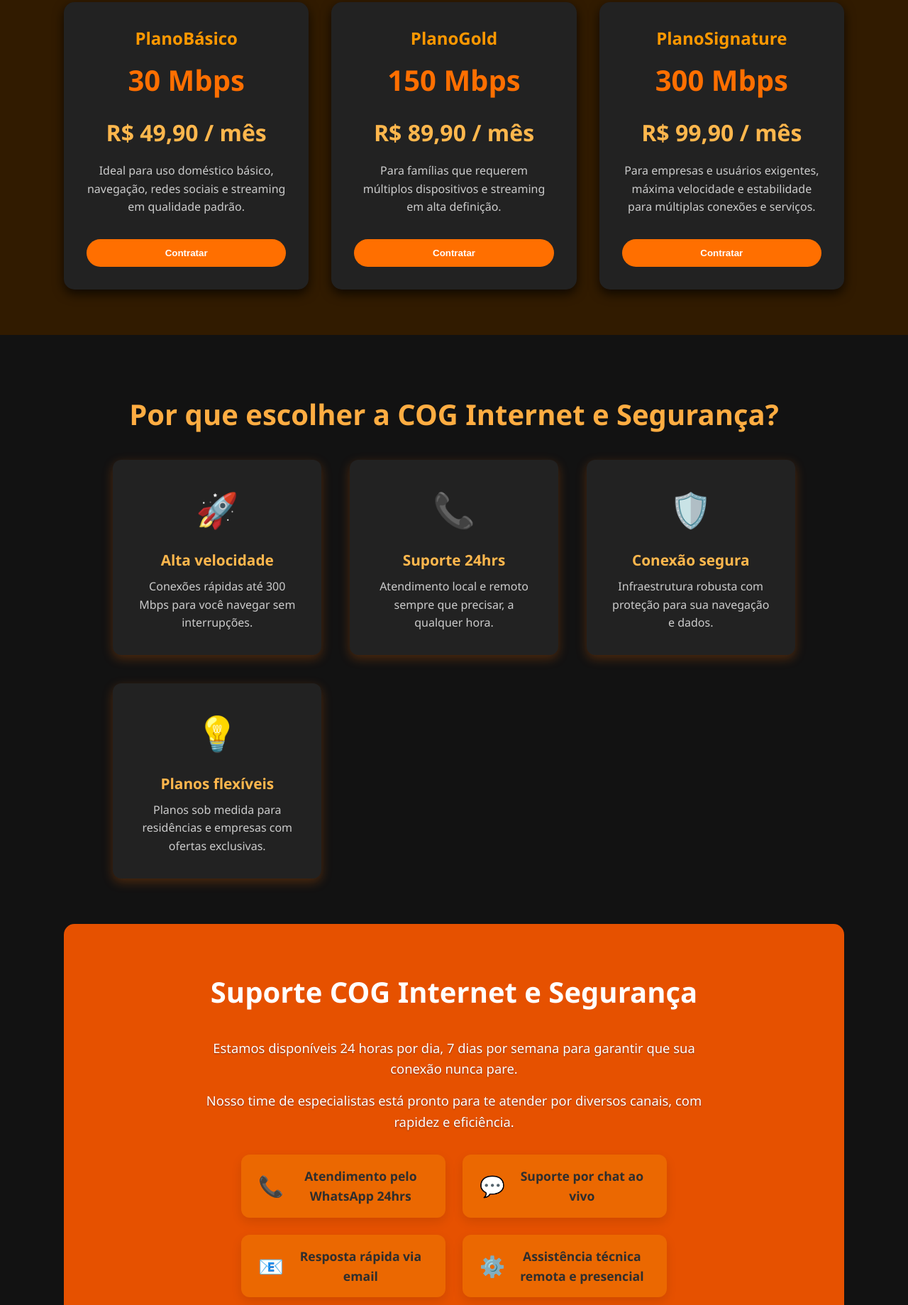
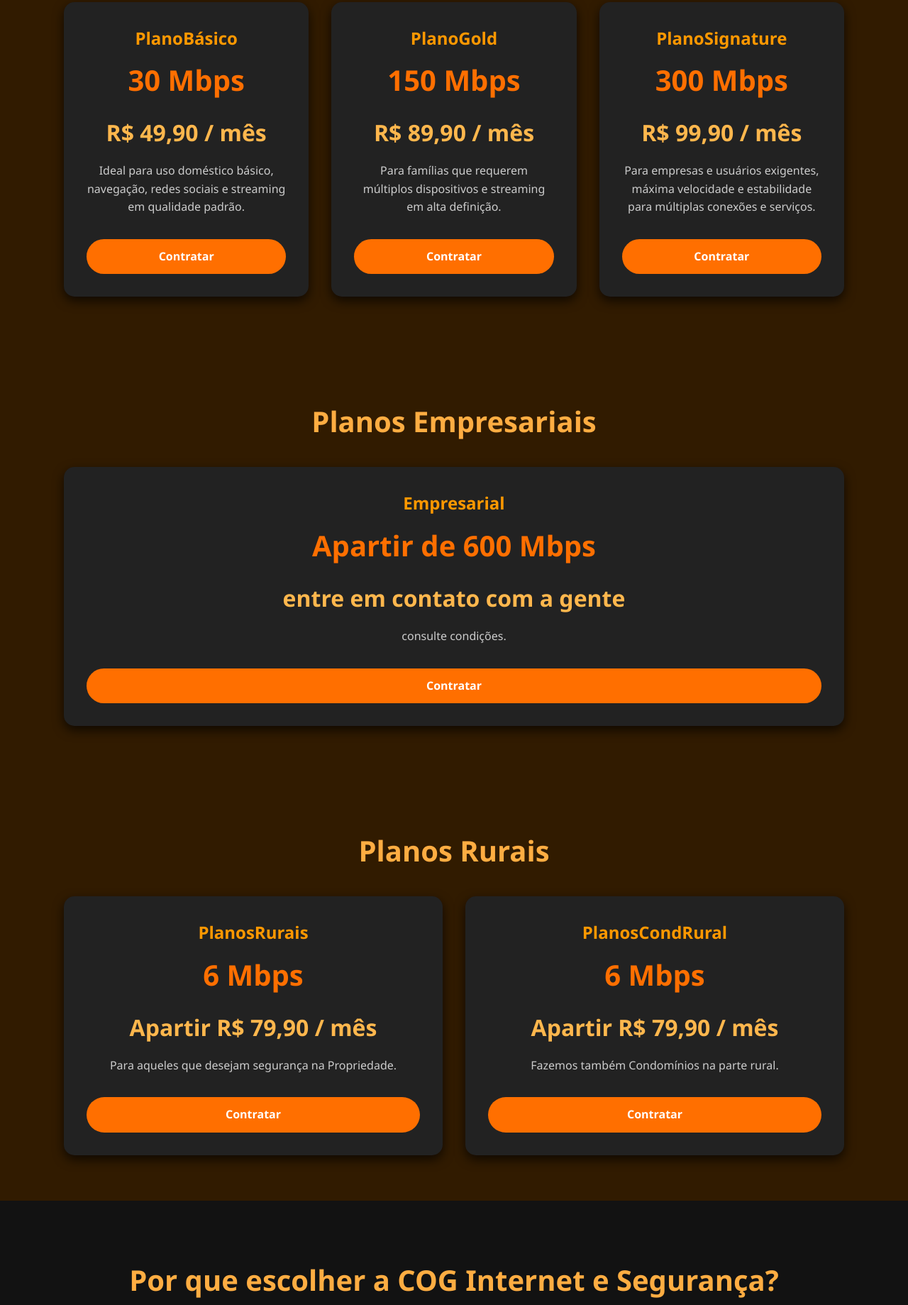
Before and after one commit to KaykyFernandez/Coginternet_site, a plain HTML site: page index.html in a window 1280 px wide. Shown: the part 704-2543 px from the top of the page at 71% size. Drawn offline with Linux system fonts and the light colour scheme.

Commit message:
Add files via upload

```diff
--- a/index.html
+++ b/index.html
@@ -40,22 +40,112 @@
   <h4 class="plan-header">PlanoBásico</h4>
   <div class="plan-speed">30 Mbps</div>
   <div class="plan-price">R$ 49,90 / mês</div>
-      <p class="plan-desc">Ideal para uso doméstico básico, navegação, redes sociais e streaming em qualidade padrão.</p>
-      <button class="btn-plan" onclick="alert('Obrigado por escolher o Plano Básico! Você Será encaminhado para Nosso WhatsApp.')"><a href="https://wa.me/message/AANW6NXJERNWO1 ">Contratar</a></button>
+  <p class="plan-desc">
+    Ideal para uso doméstico básico, navegação, redes sociais e streaming em qualidade padrão.
+  </p>
+  <a
+    class="btn-plan"
+    href="https://wa.me/551935779950?text=Olá!%20Tenho%20interesse%20no%20PlanoBásico%20de%2030Mbps%20por%20R$49,90.%20Podemos%20falar%20mais%20sobre%20isso?"
+    target="_blank"
+    onclick="alert('Obrigado por escolher o Plano Básico! Você será encaminhado para nosso WhatsApp.')"
+  >
+    Contratar
+  </a>
 </article>
+
 <article class="plan-card" aria-label="Plano Avançado 150 Mbps">
   <h4 class="plan-header">PlanoGold</h4>
   <div class="plan-speed">150 Mbps</div>
   <div class="plan-price">R$ 89,90 / mês</div>
-      <p class="plan-desc">Para famílias que requerem múltiplos dispositivos e streaming em alta definição.</p>
-      <button class="btn-plan" onclick="alert('Obrigado por escolher o PlanoGold! Você Será encaminhado para Nosso WhatsApp.')"><a href="https://wa.me/message/AANW6NXJERNWO1 ">Contratar</a></button>
+  <p class="plan-desc">
+    Para famílias que requerem múltiplos dispositivos e streaming em alta definição.
+  </p>
+  <a
+    class="btn-plan"
+    href="https://wa.me/551935779950?text=Olá!%20Tenho%20interesse%20no%20PlanoGold%20de%20150Mbps%20por%20R$89,90.%20Podemos%20falar%20mais%20sobre%20isso?"
+    target="_blank"
+    onclick="alert('Obrigado por escolher o PlanoGold! Você será encaminhado para nosso WhatsApp.')"
+  >
+    Contratar
+  </a>
 </article>
+
 <article class="plan-card" aria-label="Plano Premium 300 Mbps">
   <h4 class="plan-header">PlanoSignature</h4>
   <div class="plan-speed">300 Mbps</div>
   <div class="plan-price">R$ 99,90 / mês</div>
-      <p class="plan-desc">Para empresas e usuários exigentes, máxima velocidade e estabilidade para múltiplas conexões e serviços.</p>
-      <button class="btn-plan" href="https://wa.me/message/AANW6NXJERNWO1 " onclick="alert('Obrigado por escolher o  PlanoSignature! Você Será encaminhado para Nosso WhatsApp.')"><a href="https://wa.me/message/AANW6NXJERNWO1 ">Contratar</a></button>
+
+  <p class="plan-desc">
+    Para empresas e usuários exigentes, máxima velocidade e estabilidade para múltiplas conexões e serviços.
+  </p>
+  <a
+    class="btn-plan"
+    href="https://wa.me/551935779950?text=Olá!%20Tenho%20interesse%20no%20PlanoSignature%20de%20300Mbps%20por%20R$99,90.%20Podemos%20falar%20mais%20sobre%20isso?"
+    target="_blank"
+    onclick="alert('Obrigado por escolher o PlanoSignature! Você será encaminhado para nosso WhatsApp.')"
+  >
+    Contratar
+  </a>
+</article>
+
+  </div>
+</section>
+<section id="plans" aria-label="Planos de internet">
+  <h3>Planos Empresariais</h3>
+   <div class="plans-grid container">
+  <article class="plan-card" aria-label="Plano Empresarial">
+  <h4 class="plan-header">Empresarial</h4>
+  <div class="plan-speed">Apartir de 600 Mbps</div>
+  <div class="plan-price">entre em contato com a gente</div>
+  <p class="plan-desc">
+    consulte condições.
+  </p>
+  <a
+    class="btn-plan"
+    href="https://wa.me/551935779950?text=Olá!%20Tenho%20interesse%20no%20Empresarial%20de%20apartir%20600mbs.%20Podemos%20falar%20mais%20sobre%20isso?"
+    target="_blank"
+    onclick="alert('Obrigado por escolher o Empresarial! Você será encaminhado para nosso WhatsApp.')"
+  >
+    Contratar
+   </a>
+ </article>
+ </div>
+</section>
+<section id="plans" aria-label="Planos de internet">
+  <h3>Planos Rurais</h3>
+   <div class="plans-grid container">
+ <article class="plan-card" aria-label="Plano Rural 6 Mbps">
+  <h4 class="plan-header">PlanosRurais</h4>
+  <div class="plan-speed">6 Mbps</div>
+  <div class="plan-price">Apartir R$ 79,90 / mês</div>
+  <p class="plan-desc">
+    Para aqueles que desejam segurança na Propriedade.
+  </p>
+  <a
+    class="btn-plan"
+    href="https://wa.me/551935779950?text=Olá!%20Tenho%20interesse%20no%20PlanosRurais%20de%206mbps%20apartir%20R$99,90.%20Podemos%20falar%20mais%20sobre%20isso?"
+    target="_blank"
+    onclick="alert('Obrigado por escolher o PlanoRural! Você será encaminhado para nosso WhatsApp.')"
+  >
+    Contratar
+   </a>
+ </article>
+
+  <article class="plan-card" aria-label="Plano Condominio Rural 6 Mbps">
+  <h4 class="plan-header">PlanosCondRural</h4>
+  <div class="plan-speed">6 Mbps</div>
+  <div class="plan-price">Apartir R$ 79,90 / mês</div>
+  <p class="plan-desc">
+    Fazemos também Condomínios na parte rural.
+  </p>
+  <a
+    class="btn-plan"
+    href="https://wa.me/551935779950?text=Olá!%20Tenho%20interesse%20no%20PlanosCondRurais%20de%206mbps%20apartir%20R$99,90.%20Podemos%20falar%20mais%20sobre%20isso?"
+    target="_blank"
+    onclick="alert('Obrigado por escolher o PlanoCondRural! Você será encaminhado para nosso WhatsApp.')"
+  >
+    Contratar
+   </a>
  </article>
  </div>
 </section>
@@ -91,31 +181,51 @@
   <p>Estamos disponíveis 24 horas por dia, 7 dias por semana para garantir que sua conexão nunca pare.</p>
   <p>Nosso time de especialistas está pronto para te atender por diversos canais, com rapidez e eficiência.</p>
   <ul>
-    <li><span class="icon">📞</span> Atendimento pelo WhatsApp 24hrs</li>
-    <li><span class="icon">💬</span> Suporte por chat ao vivo</li>
+    <li><span class="icon"><a href="https://wa.me/551935779950?text=Olá!%20Preciso%20de%20ajuda,%20poderia%20me%20ajudar%20com%20isso?">📞</a></span> Atendimento pelo WhatsApp 24hrs</li>
+    <li><span class="icon"><a href="https://wa.me/551935779950?text=Olá!%20Preciso%20de%20Suporte,%20poderia%20me%20ajudar%20com%20isso?">💬</a></span> Suporte por chat ao vivo</li>
     <li><span class="icon">📧</span> Resposta rápida via email</li>
-    <li><span class="icon">⚙️</span> Assistência técnica remota e presencial</li>
+    <li><span class="icon"><a href="https://wa.me/551935779950?text=Olá!%20Preciso%20de%20Assistência%20técnica,%20poderia%20me%20ajudar%20com%20isso?">⚙️</a></span> Assistência técnica remota e presencial</li>
   </ul>
+</section>
+
+<section id="sobre">
+        <div class="container">
+            <h2>Sobre Nós</h2>
+            <p>A COG Internet e Segurança é uma empresa dedicada a fornecer internet de alta qualidade com suporte excepcional ao cliente.</p>
+            <p>Nosso compromisso é garantir a melhor experiência de navegação para nossos clientes.</p>
+            <p>Com anos de experiência no mercado, oferecemos soluções personalizadas para atender às suas necessidades.</p>
+            <p>Nosso time de especialistas está sempre pronto para ajudar.</p>
+</section>
+
+
+<section id="mapa">
+        <div class="container">
+            <h2>Área de Cobertura</h2>
+            <div class="map-container">
+                <iframe src="https://www.google.com/maps/embed?pb=!1m14!1m12!1m3!1d12252.0!2d-47.625539!3d-22.220417!2m3!1f0!2f0!3f0!3m2!1i1024!2i768!4f13.1!5e0!3m2!1spt-BR!2sbr!4v1616161616161!5m2!1spt-BR!2sbr" width="500" height="450" style="overflow: hidden; border-radius: 10px; border-color: orangered;" allowfullscreen="" loading="lazy" referrerpolicy="no-referrer-when-downgrade"></iframe>
+            </div>
+        </div>
 </section>
 
 <section id="contact" aria-label="Contato">
   <h3>Fale conosco</h3>
   <p>Preencha o formulário abaixo e nossa equipe entrará em contato para te ajudar a escolher o melhor plano.</p>
-  <form onsubmit="handleForm(event)" novalidate>
+<form action="https://formsubmit.co/contato@cogcorumbatai.com.br" method="POST" novalidate>
   <input type="text" id="name" name="name" required placeholder="Seu nome" aria-label="Seu nome" />
   <input type="email" id="email" name="email" required placeholder="Seu melhor e-mail" aria-label="Seu melhor e-mail" />
   <input type="text" id="phone" name="phone" placeholder="Telefone (opcional)" aria-label="Telefone (opcional)" />
   <textarea id="message" name="message" placeholder="Deixe sua mensagem ou dúvidas..." aria-label="Mensagem"></textarea>
   <button type="submit">Enviar</button>
 </form>
+
 </section>
 
 <footer>
   <p>&copy;COG Internet e Segurança - Provedor de Internet desde 2017 | Todos os direitos reservados.</p>
   <p>Conecte-se conosco:
-    <a href="#" aria-label="WhatsApp">WhatsApp</a> |
-    <a href="#" aria-label="Linkedin">Linkedin</a> |
-    <a href="#" aria-label="Instagram">Instagram</a>
+    <a href="https://wa.me/message/AANW6NXJERNWO1 " aria-label="WhatsApp">WhatsApp</a> |
+    <a href="https://www.linkedin.com/company/cog-internet-seguran%C3%A7a-eletr%C3%B4nica-ltda" aria-label="Linkedin">Linkedin</a> |
+    <a href="https://www.instagram.com/cogcorumbatai?igsh=MTRwdjUyMGE2ZjVuMw==" aria-label="Instagram">Instagram</a>
   </p>
 </footer>
 
--- a/landingpage/styles.css
+++ b/landingpage/styles.css
@@ -110,8 +110,8 @@
 
 /* Hero */
 .hero {
-  background: url('https://encrypted-tbn0.gstatic.com/images?q=tbn:ANd9GcQrPhHNq9nucTrM5IZzy4pfv-P0ljUa567j4Q&s') no-repeat center center/cover;
-  color: #fff8f0;
+  background: url('https://media.gazetadopovo.com.br/2017/07/escritorio-ropdbqozud72yt6dt6jzg6n-1200x800-2.0.3136476287-gpMedium.jpg') no-repeat center center/cover;
+  color: #ffffff;
   padding: 6rem 1rem 4rem;
   text-align: center;
   position: relative;
@@ -277,7 +277,7 @@
 /* Support section */
 #support {
   background: #e65100;
-  color: white;
+  color: rgb(0, 0, 0);
   padding: 4rem 1rem;
   max-width: 1100px;
   margin: 0 auto 4rem;
```
Lines whose indentation alone changed are shown as unchanged.
